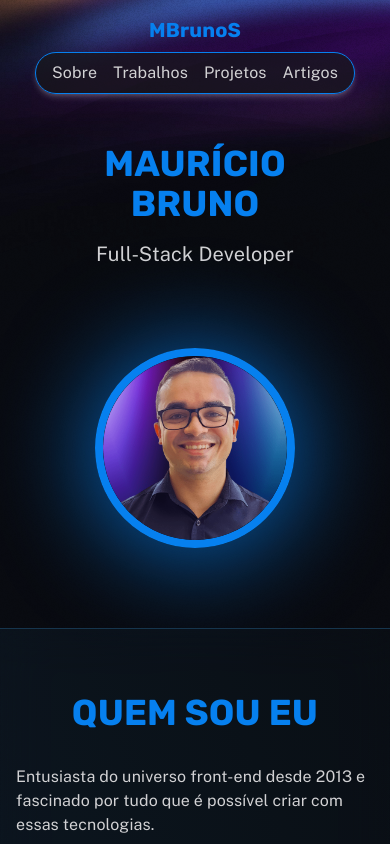
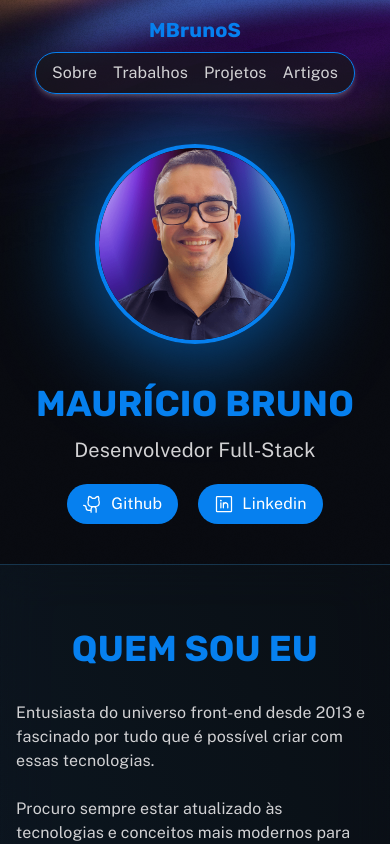
Before and after one commit to MBrunoS/portfolio, a Next.js app: page / in a window 390 px wide. Shown: the top 844 px of the page. Built offline with nearby package versions, Linux system fonts and the light colour scheme.

Commit message:
feat: add social links
add social links; adjust hero section items order on mobile

```diff
--- a/src/components/Hero/index.tsx
+++ b/src/components/Hero/index.tsx
@@ -10,11 +10,11 @@ type HeroProps = {
 
 export const Hero: React.FC<HeroProps> = ({ title, tagline, children }) => {
   return (
-    <section className="relative flex flex-col md:flex-row items-center justify-center px-16 pt-36 pb-20 gap-20">
-      <div className="flex flex-col gap-4 items-center md:items-start text-center md:text-start">
+    <section className="relative flex flex-col-reverse md:flex-row items-center justify-center px-6 pt-36 pb-10 md:px-16 md:pb-20 gap-10 md:gap-20">
+      <div className="flex flex-col gap-3 items-center md:items-start text-center md:text-start">
         <Heading as="h1">{title}</Heading>
         <p className="text-secondary-color text-xl lg:text-3xl">{tagline}</p>
-        <div className="hidden md:flex md:flex-row gap-3">{children}</div>
+        <div className="flex gap-3 mt-2">{children}</div>
       </div>
       <ProfilePic />
     </section>
--- a/src/components/ProfilePic/index.tsx
+++ b/src/components/ProfilePic/index.tsx
@@ -8,7 +8,7 @@ export const ProfilePic: React.FC = () => {
       src={profileImg}
       alt="Maurício Bruno"
       placeholder="blur"
-      className={`animate-glow max-w-[200px] md:max-w-[400px] border-8 border-primary-color rounded-full`}
+      className={`animate-glow max-w-[200px] md:max-w-[400px] border-4 lg:border-8 border-primary-color rounded-full`}
     />
   );
 };
--- a/src/components/SocialLinks/index.tsx
+++ b/src/components/SocialLinks/index.tsx
@@ -1,13 +1,15 @@
 import React from "react";
-import { FaGithub, FaLinkedin } from "react-icons/fa";
 import Link from "next/link";
+import { Pill } from "../Pill";
+import { GithubLogo, LinkedinLogo } from "@phosphor-icons/react";
 
 export const SocialLinks: React.FC = () => {
   const links = [
-    { url: "https://github.com/MBrunoS", Icon: FaGithub },
+    { url: "https://github.com/mbrunos", name: "Github", Icon: GithubLogo },
     {
-      url: "https://www.linkedin.com/in/mauricio-bruno-da-silva",
-      Icon: FaLinkedin,
+      url: "https://www.linkedin.com/in/mbrunos",
+      name: "Linkedin",
+      Icon: LinkedinLogo,
     },
   ];
 
@@ -15,7 +17,9 @@ export const SocialLinks: React.FC = () => {
     <div className="flex justify-center gap-5">
       {links.map((link, i) => (
         <Link href={link.url} target="_blank" key={i}>
-          <link.Icon className="text-4xl text-disabled-color hover:text-secondary-color transition-colors" />
+          <Pill>
+            <link.Icon size={20} /> {link.name}
+          </Pill>
         </Link>
       ))}
     </div>
--- a/src/pages/index.tsx
+++ b/src/pages/index.tsx
@@ -12,6 +12,7 @@ import webDevAnimation from "../assets/web_dev.json";
 import { Hero } from "../components/Hero";
 import { Pill } from "../components/Pill";
 import { Code, PenNib, PencilLine } from "@phosphor-icons/react";
+import { SocialLinks } from "../components/SocialLinks";
 
 export default function Home() {
   const webDevAnimRef = useRef<LottieRefCurrentProps>(null);
@@ -22,26 +23,17 @@ export default function Home() {
   return (
     <>
       <Head>
-        <title>Maurício Bruno - Desenvolvedor Front-end</title>
+        <title>Maurício Bruno - Desenvolvedor Full-Stack</title>
         <meta
           name="description"
-          content="Maurício Bruno - Desenvolvedor Front-end"
+          content="Maurício Bruno - Desenvolvedor Full-Stack"
         />
       </Head>
 
       <Navbar />
 
-      <Hero title="Maurício Bruno" tagline="Full-Stack Developer">
-        <Pill>
-          <Code size={20} /> Developer
-        </Pill>
-        <Pill>
-          <PenNib size={20} /> Designer
-        </Pill>
-        <Pill>
-          <PencilLine size={20} /> Writer
-        </Pill>
-        <DownArrow />
+      <Hero title="Maurício Bruno" tagline="Desenvolvedor Full-Stack">
+        <SocialLinks />
       </Hero>
 
       <Section id="about" variant="featured">
```
